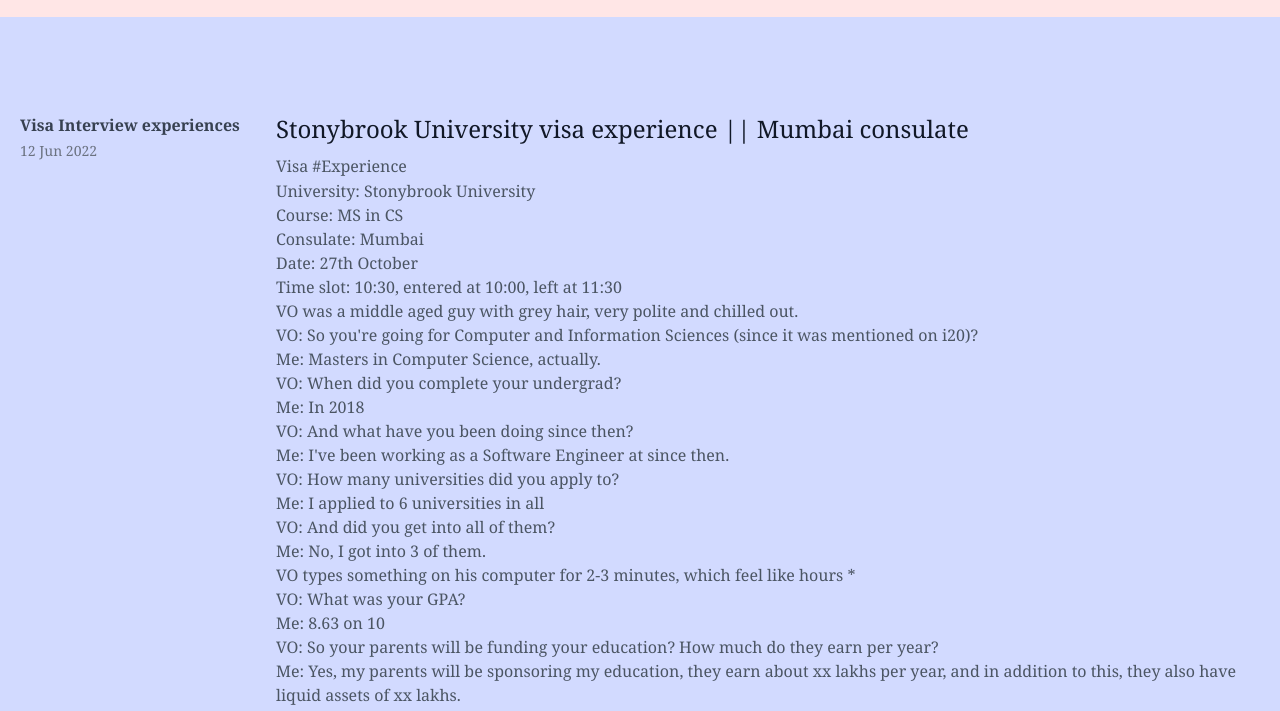
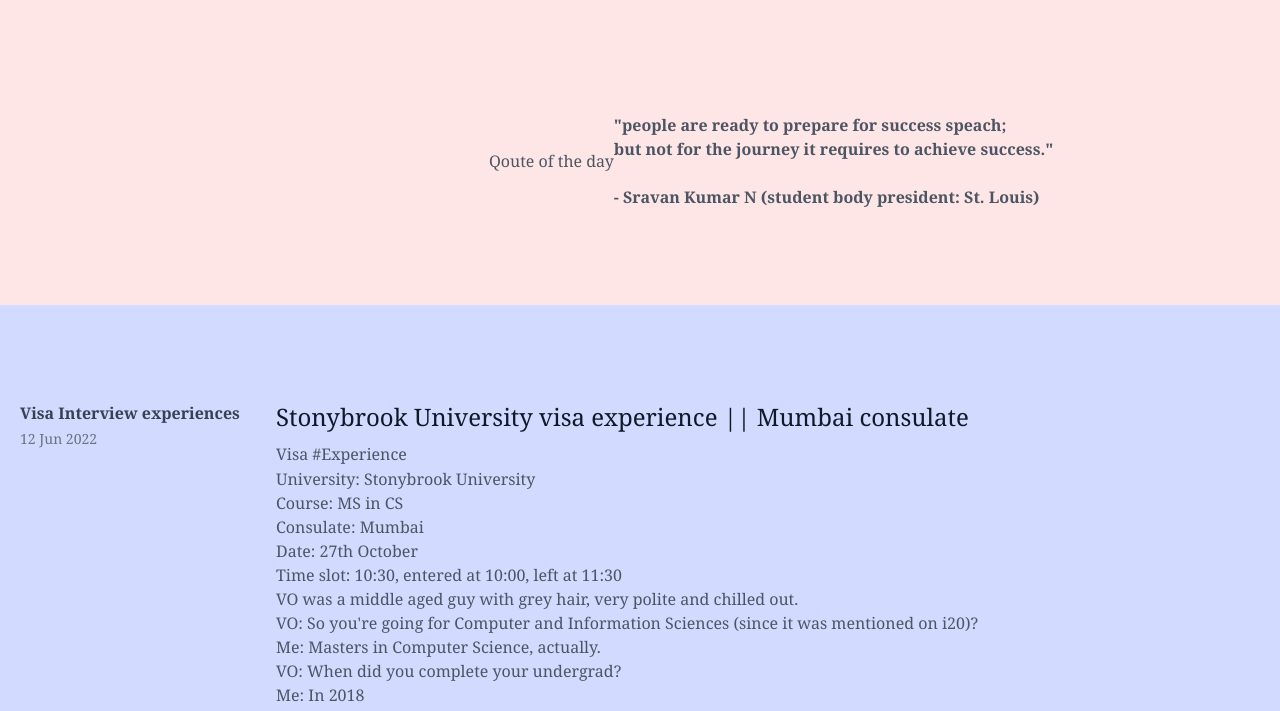
Before and after one commit to krishna3027/website, a plain HTML site: page index.html in a window 1280 px wide. Shown: the part 63-774 px from the top of the page. Drawn offline with nearby package versions, Linux system fonts and the light colour scheme.

Commit message:
Quote added

```diff
--- a/index.html
+++ b/index.html
@@ -15,6 +15,8 @@
     }
 </style>
 <body style="font-family:Georgia, 'Times New Roman', Times, serif ;">
+
+
 
     <div id="head-section">
 
@@ -40,6 +42,21 @@
               </button>
             </div>
           </header>
+
+    </div>
+
+
+    <div id="qoute-section">
+
+        <section class="text-gray-600 body-font">
+            <div class="container px-5 py-24 mx-auto">
+              <div class="lg:w-2/3 flex flex-col sm:flex-row sm:items-center items-start mx-auto">
+
+                <h1 class="flex-grow sm:pr-16 text-2xl font-medium title-font text-gray-900"><h2>Qoute of the day</h2><br><strong>"people are ready to prepare for success speach; <br>but not for the journey it requires to achieve success." <br> <br>- Sravan Kumar N (student body president: St. Louis)</strong></h1>
+                <!-- <button class="flex-shrink-0 text-white bg-indigo-500 border-0 py-2 px-8 focus:outline-none hover:bg-indigo-600 rounded text-lg mt-10 sm:mt-0">Button</button> -->
+              </div>
+            </div>
+          </section>
 
     </div>
 
```
